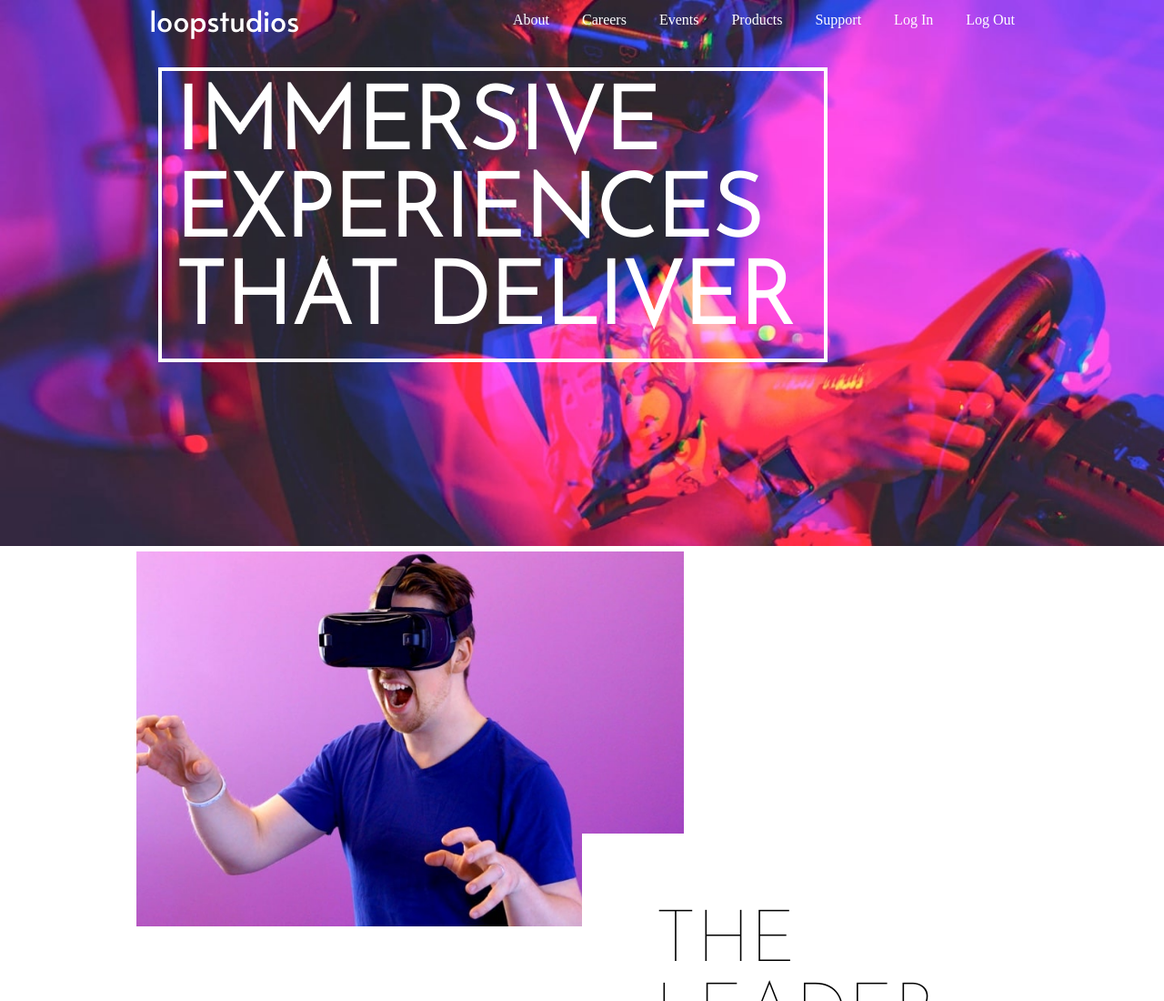
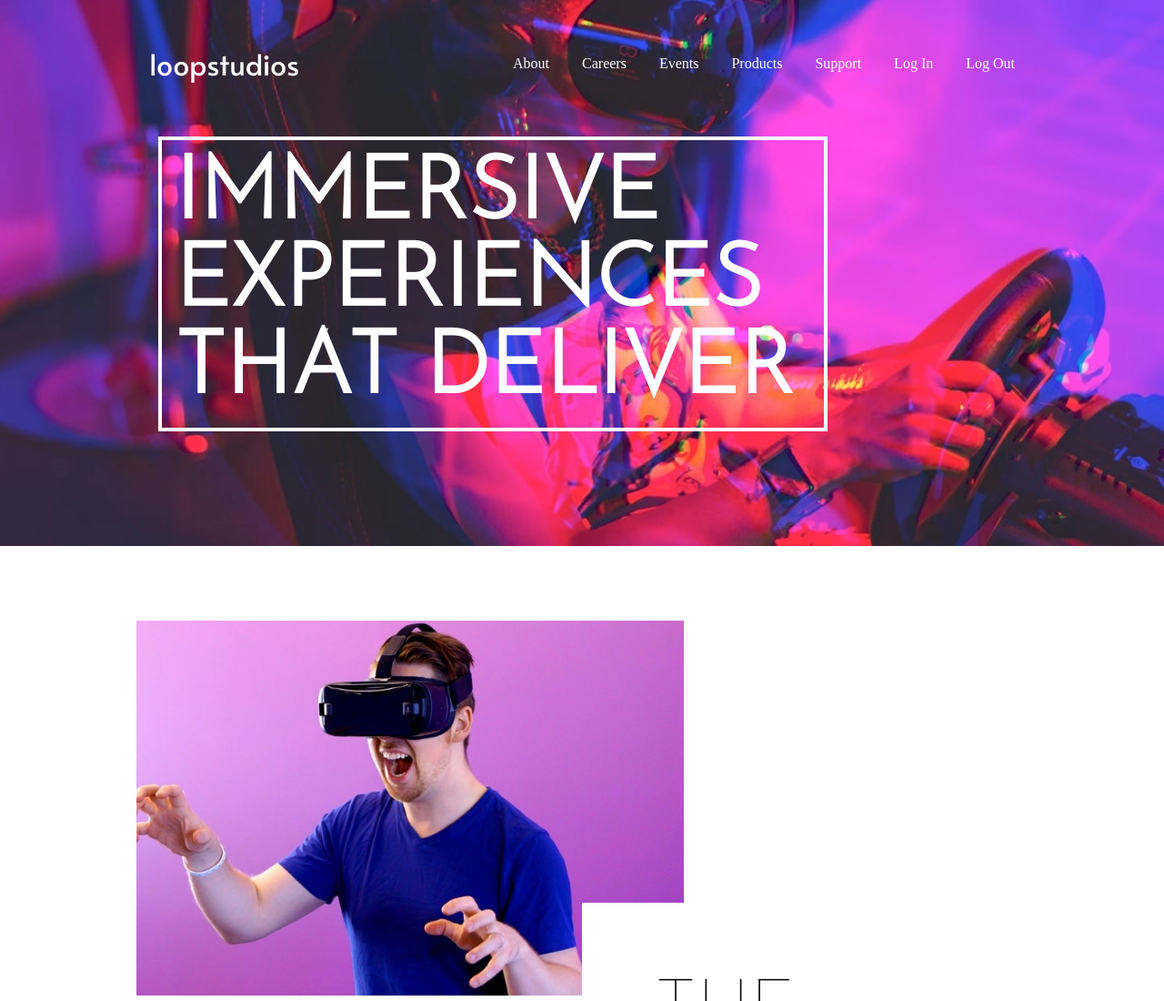
Before and after one commit to BCIDevelop/MiniHackaton, a plain HTML site: page index.html in a window 1280 px wide. Shown: the top 1100 px of the page at 91% size. Drawn offline with Linux system fonts and the light colour scheme.

Commit message:
correcciones del css

```diff
--- a/static/css/header.css
+++ b/static/css/header.css
@@ -8,11 +8,9 @@ header{
         display: flex;
         justify-content: space-between;
         justify-items: center;
-        padding-bottom: 20px;
-
+        padding: 3em  0em;
         width: 100%;
         align-items: center;
-
     }
     header#banner nav .logo{
         font-size: 2em;
```
